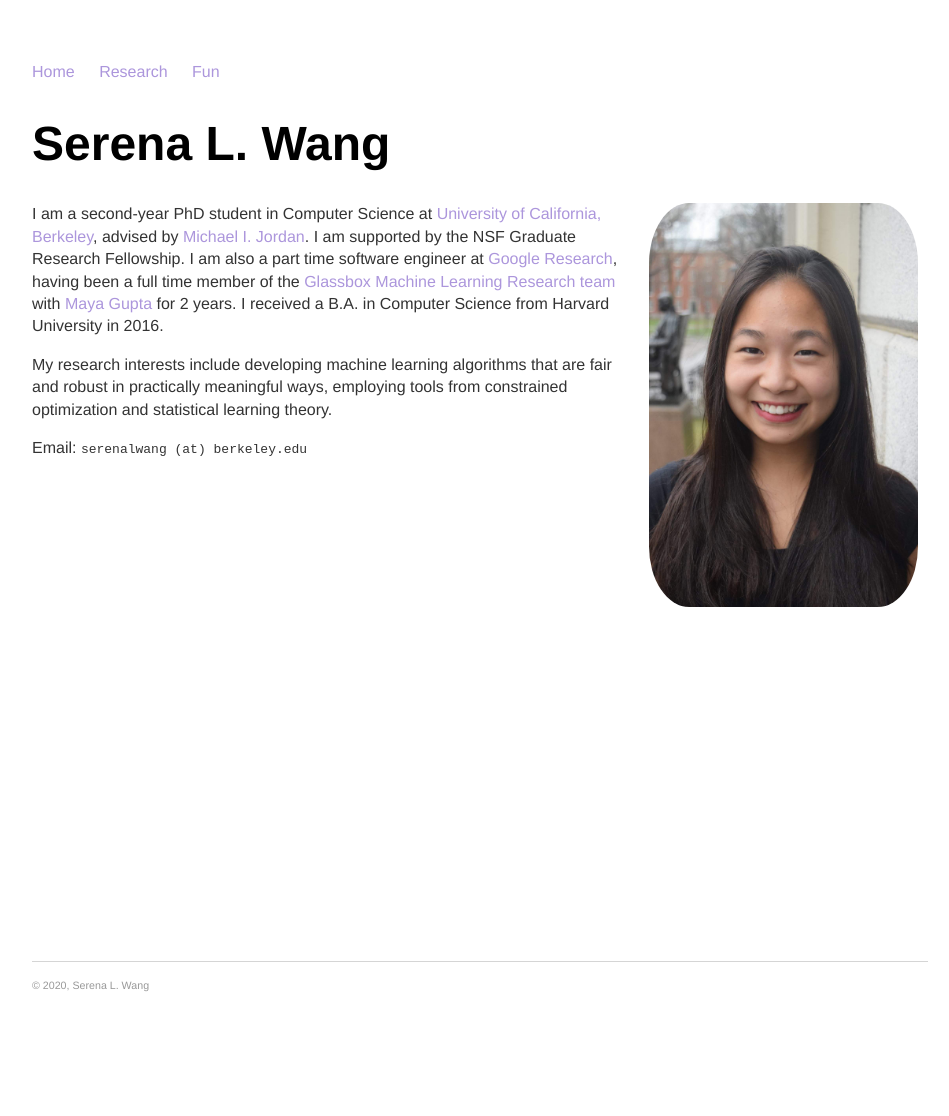
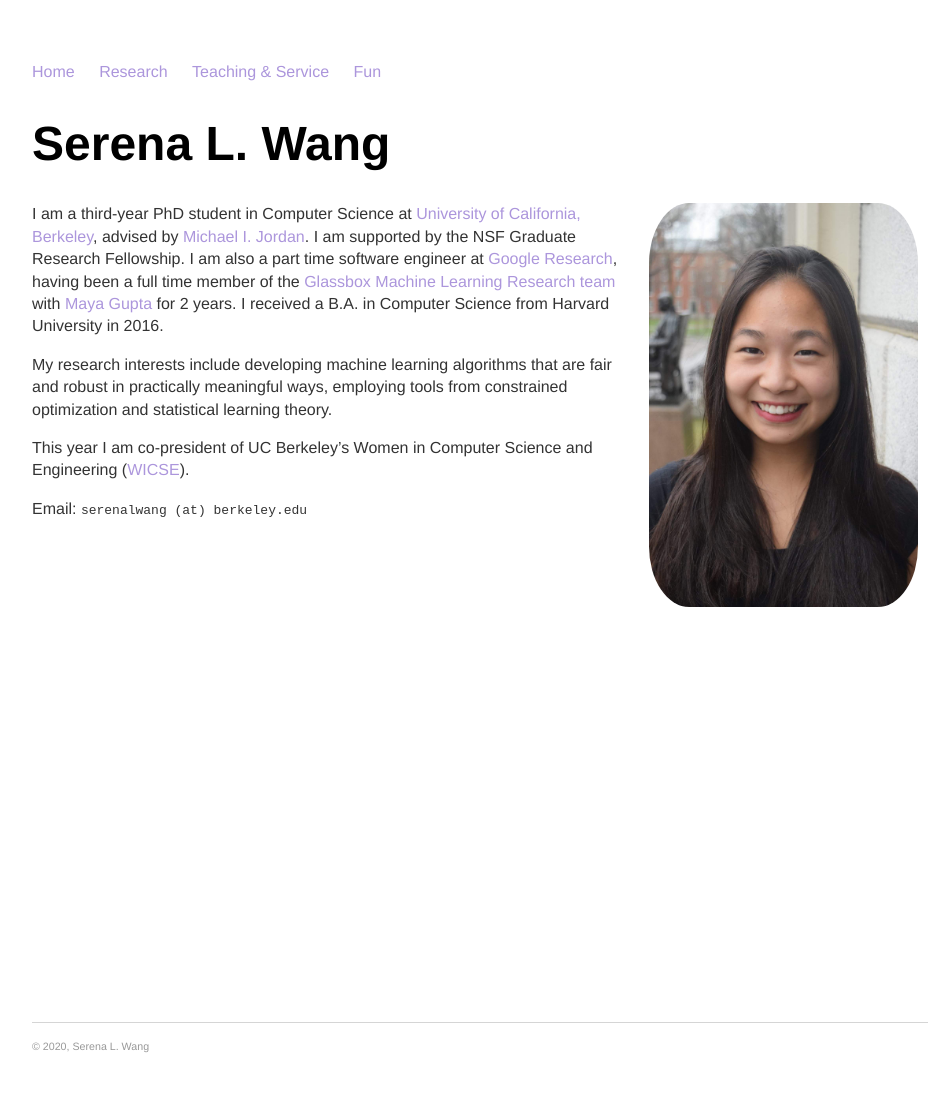
Before and after one commit to serenalwang/serenalwang.github.io, a Jekyll site: the page built from index.md, in a window 1280 px wide. Shown: the whole page, without its empty margins (160-1109 px from the left). Built offline with Jekyll 4.4.1, drawn with Linux system fonts in a browser that asks for light colours; before the commit the page ends 1055 px from its top, so only the background shows below that.

Commit message:
added teaching.

```diff
--- a/_layouts/default.html
+++ b/_layouts/default.html
@@ -12,6 +12,7 @@
     		<ul>
         		<li><a href="/">Home</a></li>
 	        	<li><a href="/research">Research</a></li>
+	        	<li><a href="/teaching">Teaching & Service</a></li>
                 <li><a href="/cat">Fun</a></li>
     		</ul>
 		</nav>
--- a/index.md
+++ b/index.md
@@ -8,8 +8,10 @@ title: Serena L. Wang - EECS at UC Berkeley
 
 <img src="img/serena.jpg" alt="Photo" class="rightside_image">
 
-I am a second-year PhD student in Computer Science at [University of California, Berkeley](https://eecs.berkeley.edu/), advised by [Michael I. Jordan](https://people.eecs.berkeley.edu/~jordan/). I am supported by the NSF Graduate Research Fellowship. I am also a part time software engineer at [Google Research](https://research.google/people/SerenaLutongWang/), having been a full time member of the [Glassbox Machine Learning Research team](https://www.technologyreview.com/2015/11/05/165175/google-tries-to-make-machine-learning-a-little-more-human/) with [Maya Gupta](https://mayagupta.org/) for 2 years. I received a B.A. in Computer Science from Harvard University in 2016.
+I am a third-year PhD student in Computer Science at [University of California, Berkeley](https://eecs.berkeley.edu/), advised by [Michael I. Jordan](https://people.eecs.berkeley.edu/~jordan/). I am supported by the NSF Graduate Research Fellowship. I am also a part time software engineer at [Google Research](https://research.google/people/SerenaLutongWang/), having been a full time member of the [Glassbox Machine Learning Research team](https://www.technologyreview.com/2015/11/05/165175/google-tries-to-make-machine-learning-a-little-more-human/) with [Maya Gupta](https://mayagupta.org/) for 2 years. I received a B.A. in Computer Science from Harvard University in 2016.
 
 My research interests include developing machine learning algorithms that are fair and robust in practically meaningful ways, employing tools from constrained optimization and statistical learning theory.
 
+This year I am co-president of UC Berkeley's Women in Computer Science and Engineering ([WICSE](https://www-inst.eecs.berkeley.edu//~wicse/)).
+
 Email: `serenalwang (at) berkeley.edu`
```
Also changed, not shown: teaching.md (added, +25 -0 lines), research.md (line endings or trailing spaces).
